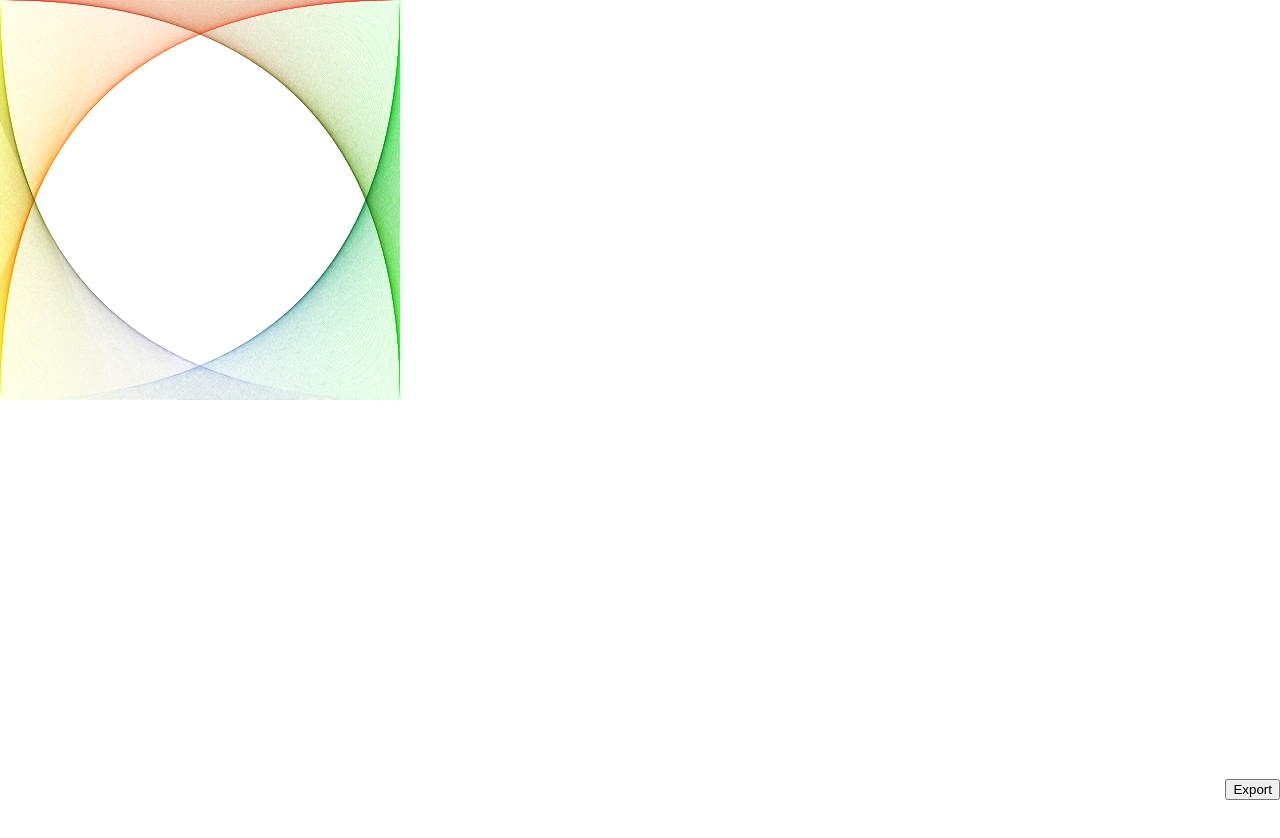
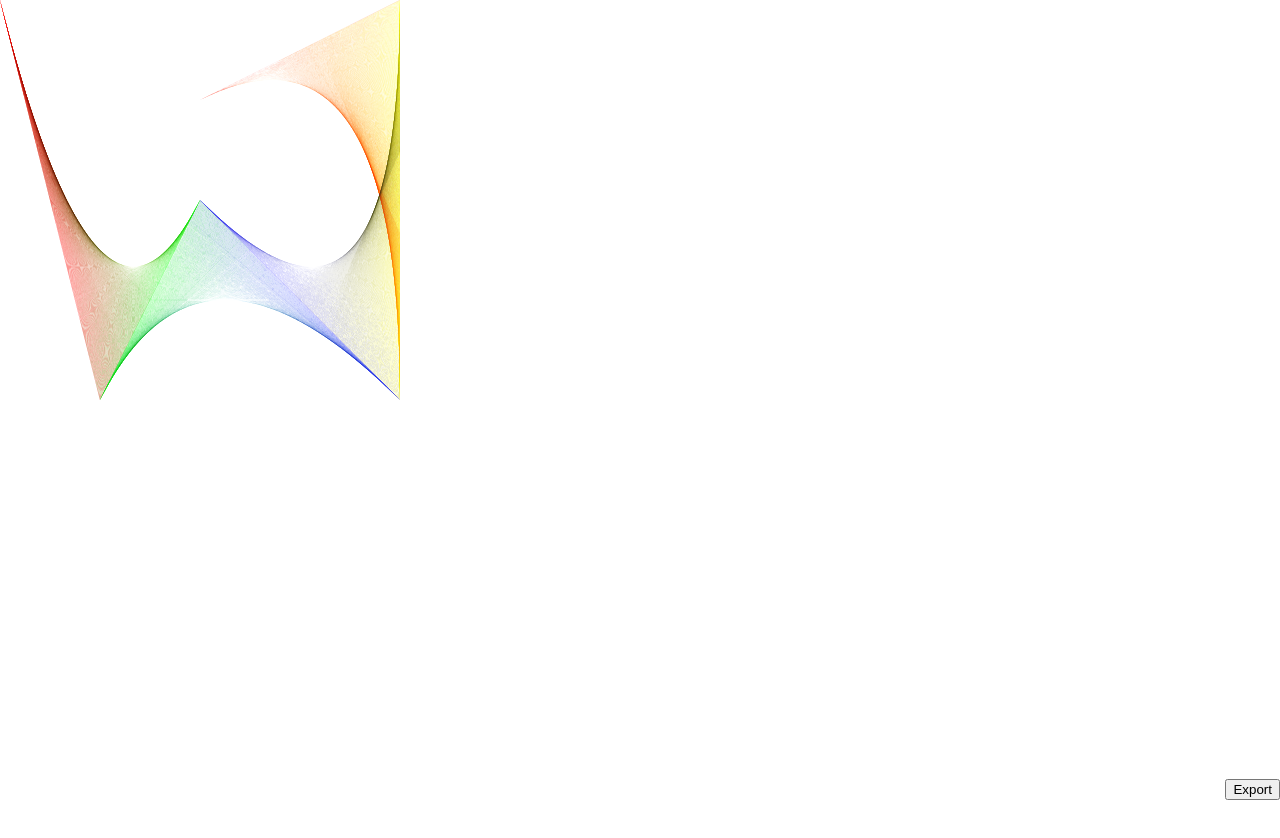
Before and after one commit to novogrammer/hello-paper, a website built with Vite: page index.html in a window 1280 px wide. After the commit the page ends 800 px from the top, so only its background shows below. Built offline with nearby package versions, Linux system fonts and the light colour scheme.

Commit message:
svg出力がメインなので400pxに制限

```diff
--- a/src/ProjectB.ts
+++ b/src/ProjectB.ts
@@ -44,23 +44,23 @@ export default class ProjectB extends paper.Project{
         color:new paper.Color("#ff0000"),
       },
       {
-        point:new paper.Point(400,0),
+        point:new paper.Point(100,400),
         color:new paper.Color("#00ff00"),
       },
       {
-        point:new paper.Point(400,400),
+        point:new paper.Point(200,200),
         color:new paper.Color("#0000ff"),
       },
       {
-        point:new paper.Point(0,400),
+        point:new paper.Point(400,400),
         color:new paper.Color("#ffff00"),
       },
       {
-        point:new paper.Point(0,0),
+        point:new paper.Point(400,0),
         color:new paper.Color("#ff0000"),
       },
       {
-        point:new paper.Point(400,0),
+        point:new paper.Point(200,100),
         color:new paper.Color("#00ff00"),
       },
     ];
--- a/src/style.scss
+++ b/src/style.scss
@@ -8,12 +8,13 @@ body {
   width:100%;
   &__view{
     display:block;
-    width:100%;
-    height:100vh;
+    width:400px;
+    height:400px;
   }
   &__svg-container{
     display:block;
-    min-height:100vh;
+    width:400px;
+    height:400px;
   }
 }
 
```
